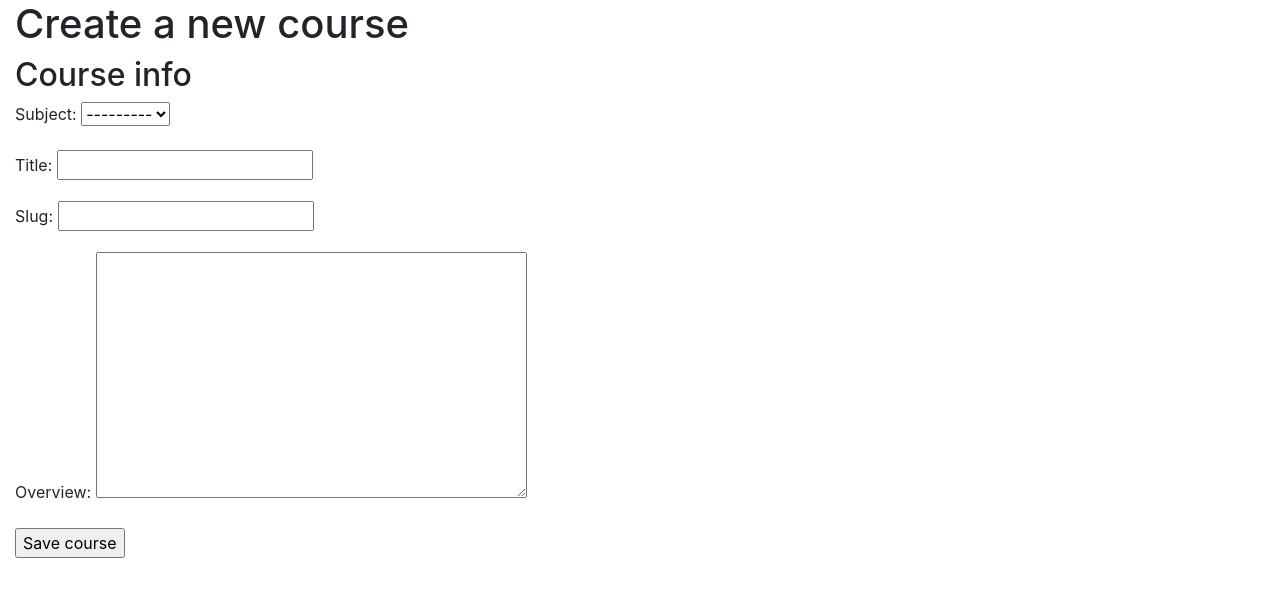
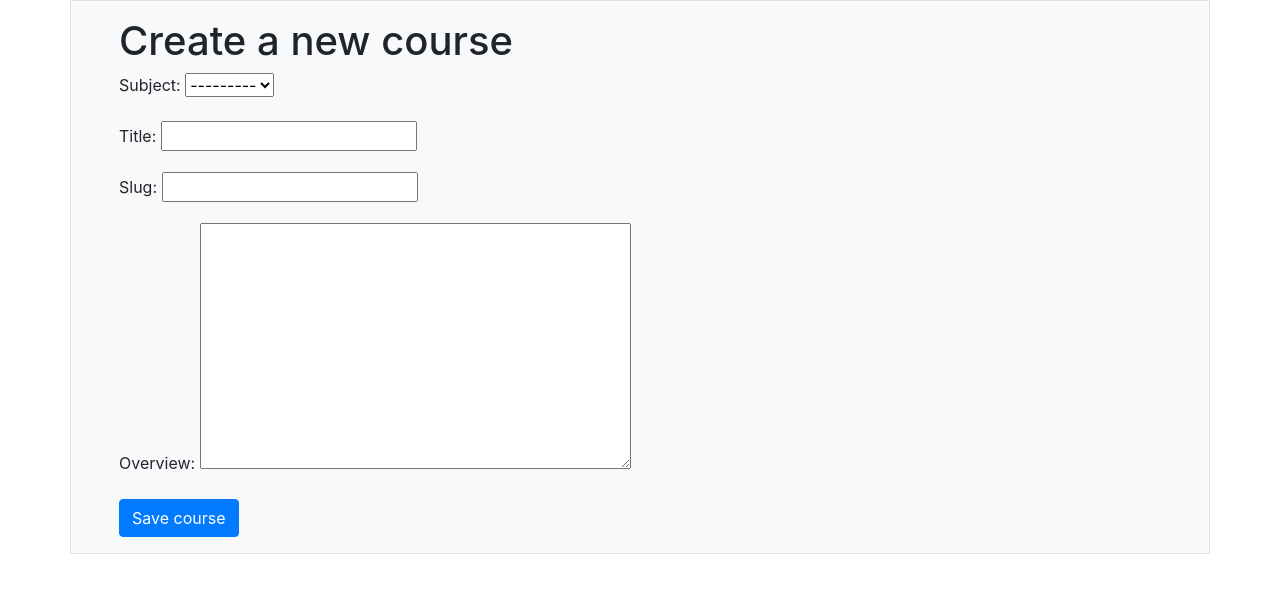
Before and after one commit to leviprice97/canvaslite, a Django app: page /course/create/ in a window 1280 px wide. Shown: the part 56-653 px from the top of the page. Run offline with Django 3.2, Linux system fonts and the light colour scheme; the visitor is signed in with stand-in values (Sample User, id 1); data that the repository does not hold is empty; parts of the project's set-up code (start-up, migrations or seed data) failed here and were passed over; some libraries are stand-ins or nearby versions.

Commit message:
course form updates

```diff
--- a/courses/templates/courses/manage/course/form.html
+++ b/courses/templates/courses/manage/course/form.html
@@ -9,6 +9,9 @@
 {% endblock %}
 
 {% block content %}
+<div class="container px-lg-5">
+  <div class="row mx-lg-n5">
+      <div class="col py-3 px-lg-5 border bg-light">
         <h1>
           {% if object %}
             Edit course "{{ object.title }}"
@@ -16,12 +19,12 @@
             Create a new course
           {% endif %}
         </h1>
-  <div class="module">
-    <h2>Course info</h2>
         <form action="." method="post">
           {{ form.as_p }}
           {% csrf_token %}
-      <p><input type="submit" value="Save course"></p>
+          <input class="btn btn-primary" type="submit" value="Save course">
         </form>
     </div>
+  </div>
+</div>
 {% endblock %}
```
Lines whose indentation alone changed are shown as unchanged.
